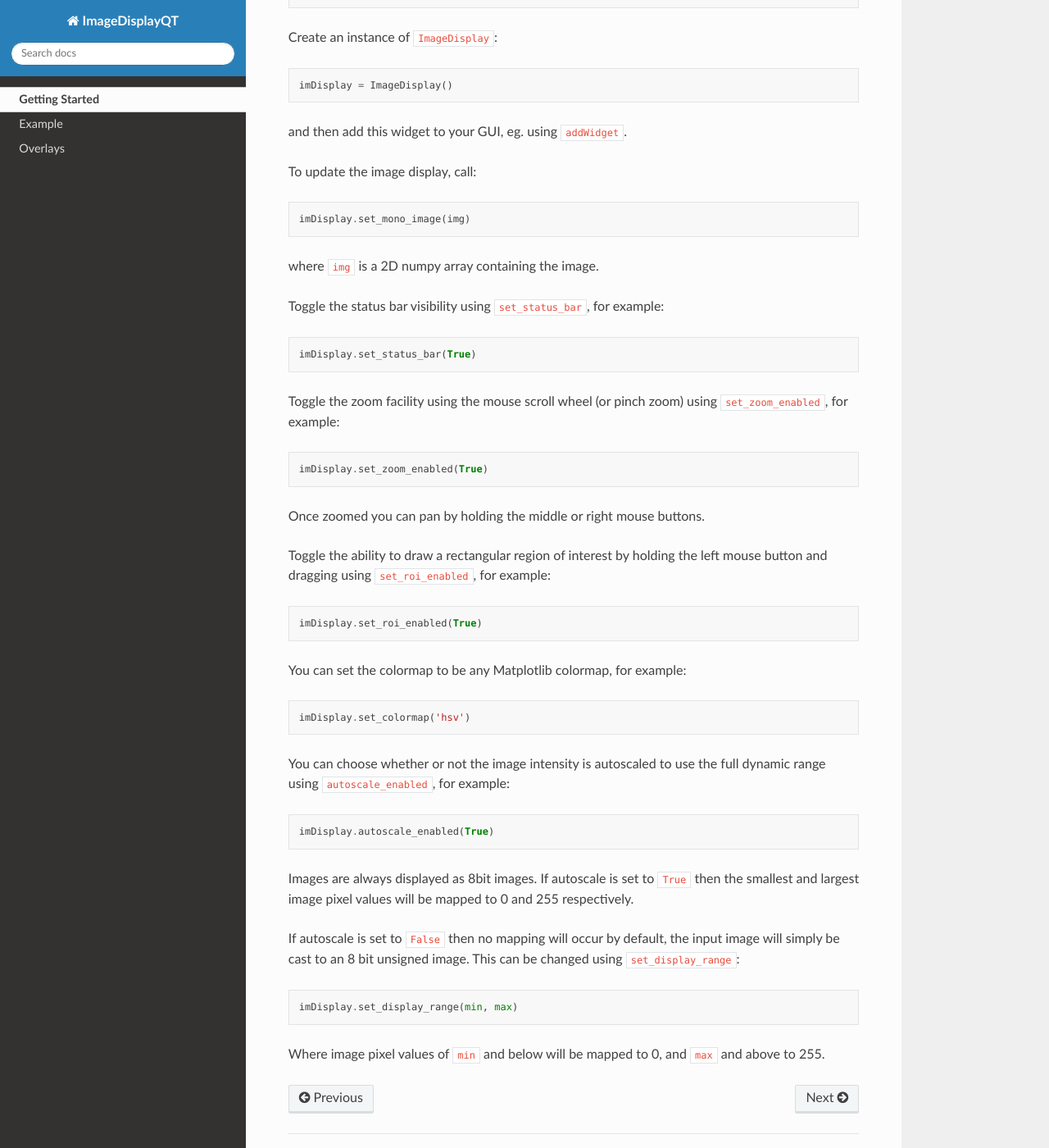
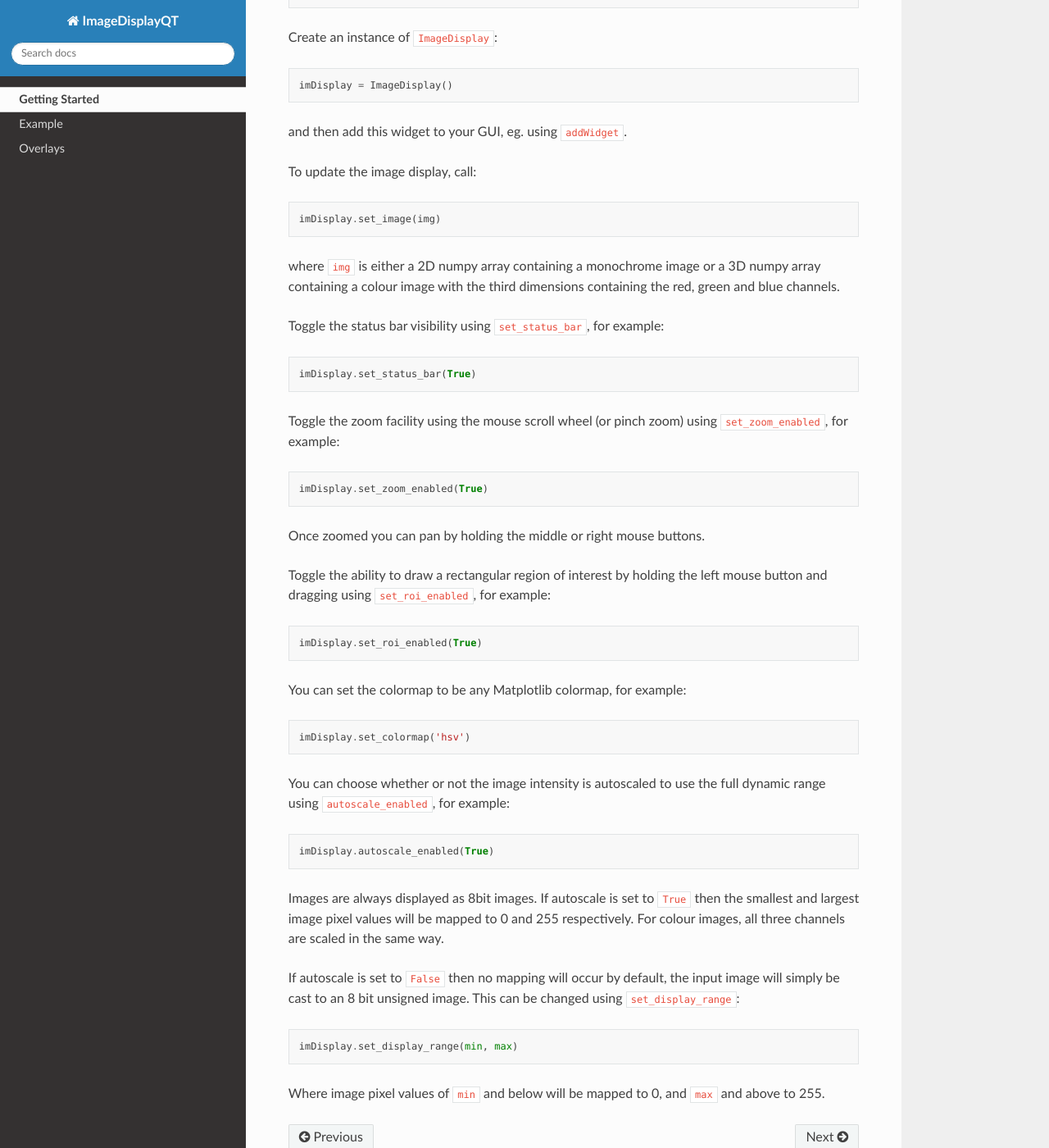
Before and after one commit to MikeHughesKent/ImageDisplayQT, a Sphinx documentation site: the page built from docs/source/getting_started.rst, in a window 1280 px wide and 1400 px high, scrolled down 242 px. Shown: the whole window at 82% size. Built offline with Sphinx 7.4.7 and the Read the Docs theme 2.0.0, drawn with Linux system fonts in a browser that asks for light colours.

Commit message:
docs for colour support

```diff
--- a/docs/source/example.rst
+++ b/docs/source/example.rst
@@ -3,4 +3,4 @@ Example
 
 An example is included in the ``examples`` folder of the `github repository <https://github.com/MikeHughesKent/ImageDisplayQT/>`_.
 
-This example is a bare-bones PyQT GUI which displays images in sequence from a tif stack using the ImageDisplay widget. Various features can be toggled using a set of checkboxes.
+This example is a bare-bones PyQT GUI which displays images in sequence from either a monochrome or colour tif stack using the ImageDisplay widget. Various features can be toggled using a set of checkboxes.
--- a/docs/source/getting_started.rst
+++ b/docs/source/getting_started.rst
@@ -13,9 +13,9 @@ and then add this widget to your GUI, eg. using ``addWidget``.
 
 To update the image display, call::
 
-    imDisplay.set_mono_image(img)
+    imDisplay.set_image(img)
 
-where ``img`` is a 2D numpy array containing the image.
+where ``img`` is either a 2D numpy array containing a monochrome image or a 3D numpy array containing a colour image with the third dimensions containing the red, green and blue channels.
 
 Toggle the status bar visibility using ``set_status_bar``, for example::
 
@@ -39,7 +39,7 @@ You can choose whether or not the image intensity is autoscaled to use the full
 
     imDisplay.autoscale_enabled(True)
 
-Images are always displayed as 8bit images. If autoscale is set to ``True`` then the smallest and largest image pixel values will be mapped to 0 and 255 respectively.
+Images are always displayed as 8bit images. If autoscale is set to ``True`` then the smallest and largest image pixel values will be mapped to 0 and 255 respectively. For colour images, all three channels are scaled in the same way.
 
 If autoscale is set to ``False`` then no mapping will occur by default, the input image will simply be cast to an 8 bit unsigned image. This can be changed using ``set_display_range``::
 
```
